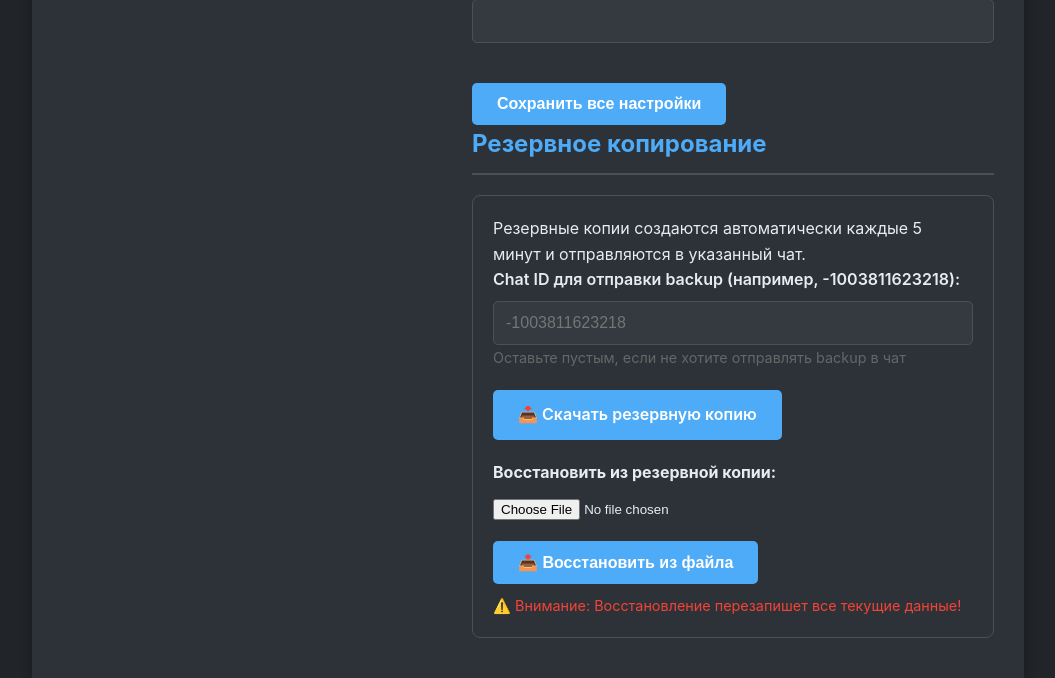
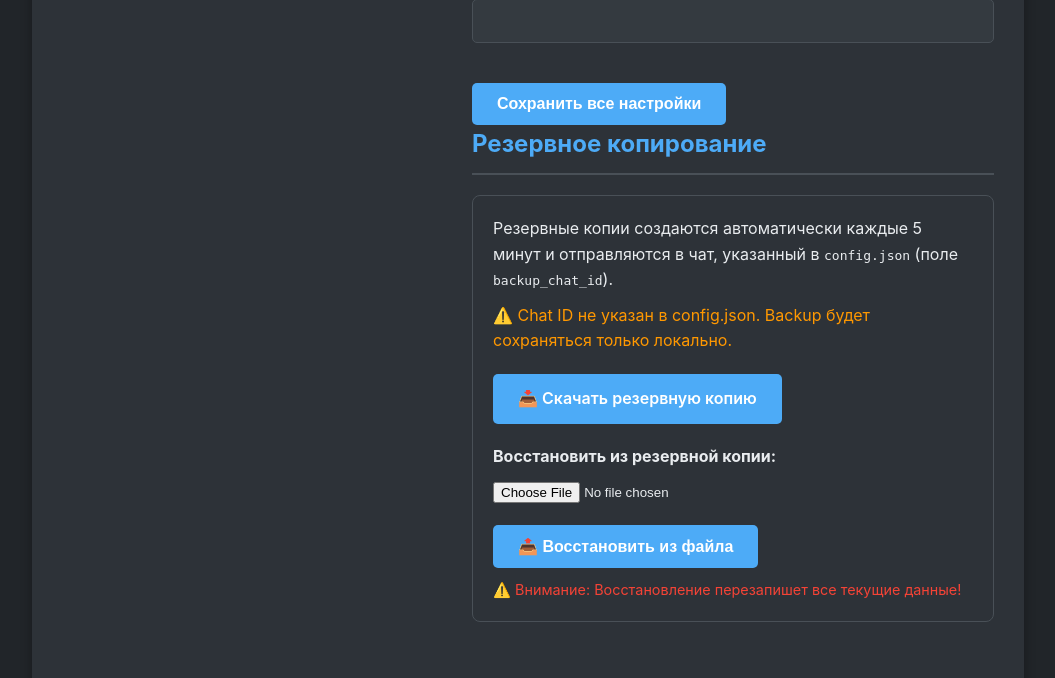
Before and after one commit to Waldk1d/vpn, a Python web app: template src/shop_bot/webhook_server/templates/settings.html in a window 1280 px wide. Shown: the part 4965-5643 px from the top of the page, without its empty margins (112-1167 px from the left). Run offline with Jinja, Linux system fonts and the light colour scheme; the template is opened without the code that fills it, so the values that code supplies are empty.

Commit message:
dasdasd111188

```diff
--- a/src/shop_bot/data_manager/database.py
+++ b/src/shop_bot/data_manager/database.py
@@ -190,6 +190,7 @@ def initialize_db():
                 "tonapi_key": None,
                 "usdt_rub_rate": None,
                 "ton_usdt_rate": None,
+                "backup_chat_id": None,
                 "android_url": "https://telegra.ph/Instrukciya-Android-11-09",
                 "windows_url": "https://telegra.ph/Instrukciya-Windows-11-09",
                 "ios_url": "https://telegra.ph/Instrukcii-ios-11-09",
--- a/src/shop_bot/webhook_server/templates/settings.html
+++ b/src/shop_bot/webhook_server/templates/settings.html
@@ -703,18 +703,16 @@
 		<section class="settings-section">
 			<h2>Резервное копирование</h2>
 			<div class="host-card">
-				<p>Резервные копии создаются автоматически каждые 5 минут и отправляются в указанный чат.</p>
-				<div class="form-group">
-					<label for="backup_chat_id">Chat ID для отправки backup (например, -1003811623218):</label>
-					<input
-						type="text"
-						id="backup_chat_id"
-						name="backup_chat_id"
-						value="{{ settings.backup_chat_id or '' }}"
-						placeholder="-1003811623218"
-					/>
-					<small style="color: #666; font-size: 0.9em;">Оставьте пустым, если не хотите отправлять backup в чат</small>
-				</div>
+				<p>Резервные копии создаются автоматически каждые 5 минут и отправляются в чат, указанный в <code>config.json</code> (поле <code>backup_chat_id</code>).</p>
+				{% if settings.backup_chat_id %}
+				<p style="color: #4caf50; margin-top: 10px;">
+					✅ Chat ID настроен: <code>{{ settings.backup_chat_id }}</code>
+				</p>
+				{% else %}
+				<p style="color: #ff9800; margin-top: 10px;">
+					⚠️ Chat ID не указан в config.json. Backup будет сохраняться только локально.
+				</p>
+				{% endif %}
 				<div style="margin-top: 20px;">
 					<a href="{{ url_for('download_backup_route') }}" class="button button-primary" style="text-decoration: none; display: inline-block; margin-right: 10px;">
 						📥 Скачать резервную копию
```
Also changed, not shown: src/shop_bot/data_manager/scheduler.py (+34 -17 lines), src/shop_bot/webhook_server/app.py (+1 -6 lines).
